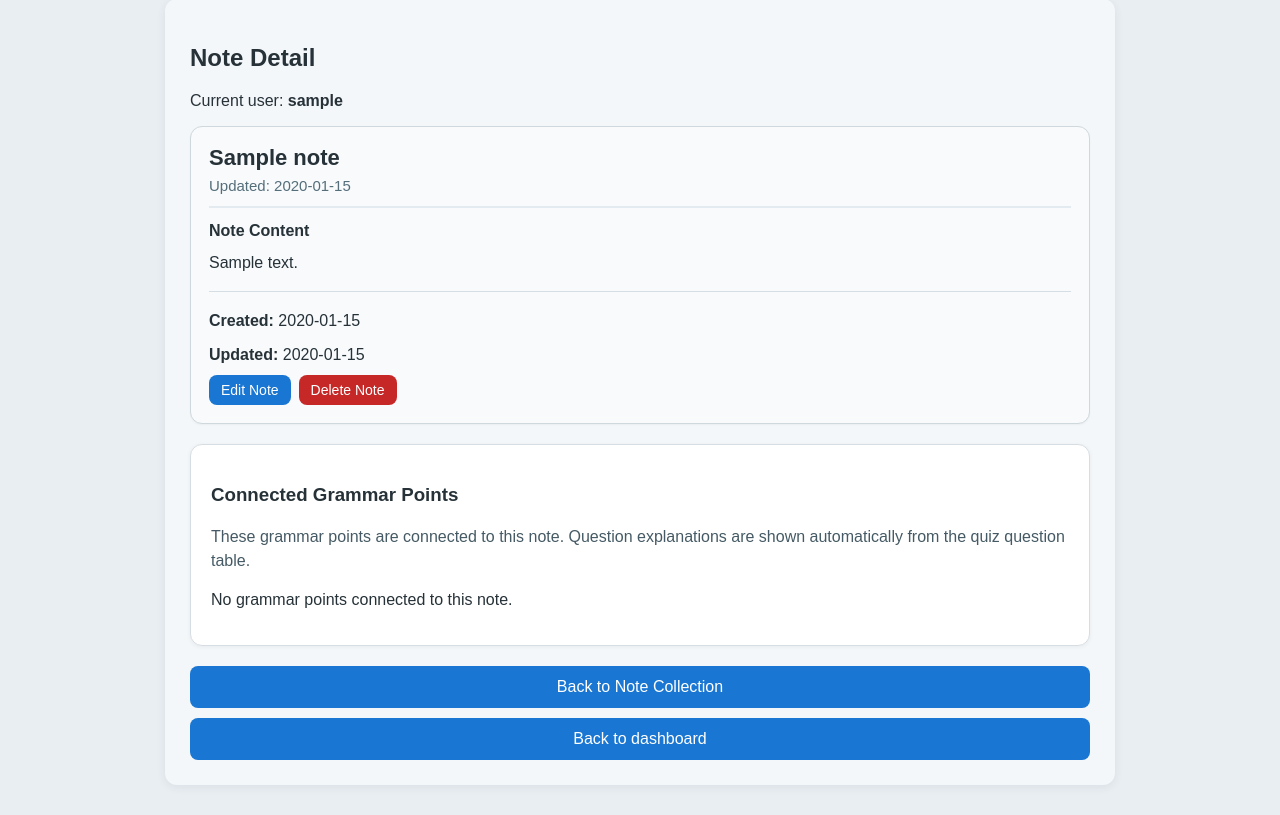
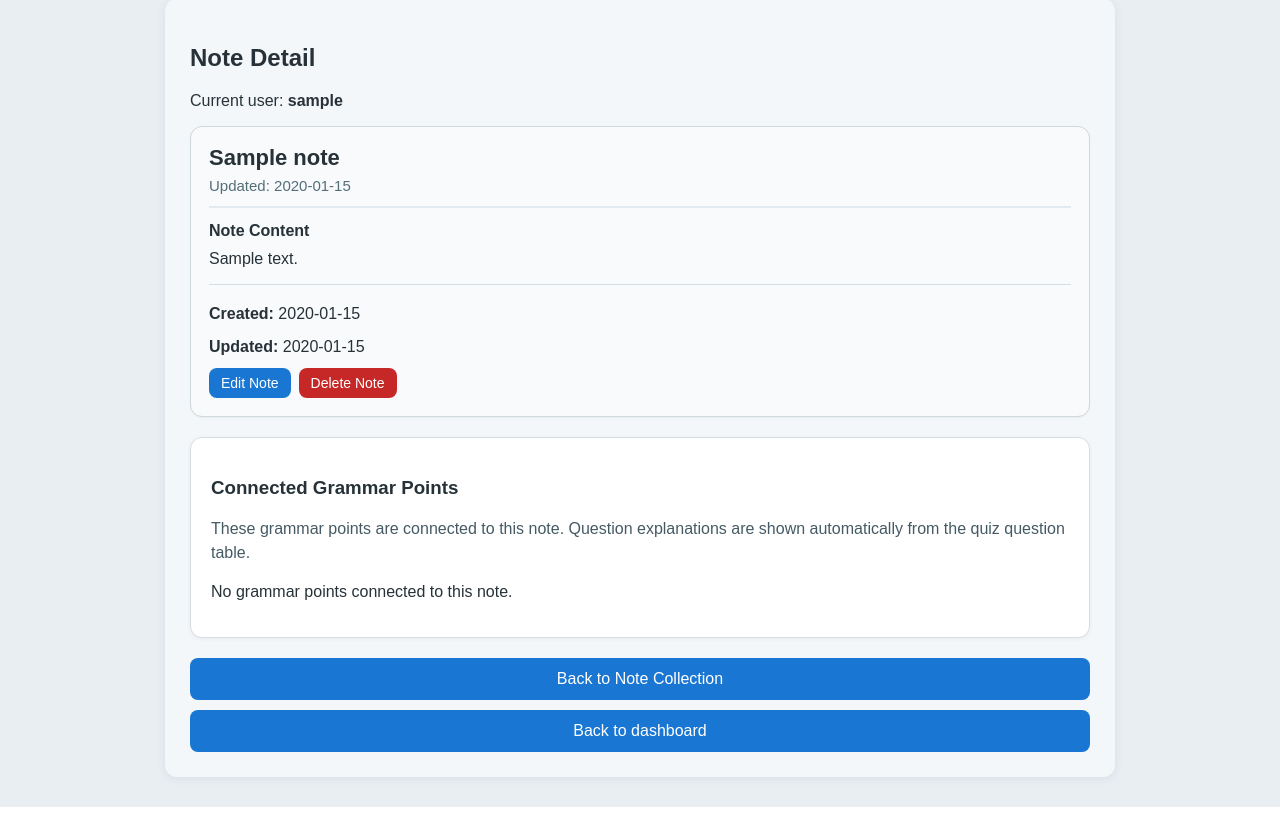
Before and after one commit to ZahinAizat/JLPT_Grammar_App, a Flask app: page /notes/1 in a window 1280 px wide. Shown: the part 151-966 px from the top of the page. Run offline with Flask 3, Linux system fonts and the light colour scheme; the visitor is signed in with stand-in values (Sample User, id 1); tables that the repository leaves empty hold one stand-in row (values such as "Sample post"); data that the repository does not hold is empty; parts of the project's set-up code (start-up, migrations or seed data) failed here and were passed over.

Commit message:
Update note content display

```diff
--- a/templates/delete_note.html
+++ b/templates/delete_note.html
@@ -16,7 +16,7 @@
 
     <div class="mastery-grammar-card">
         <h4>{{ note.title }}</h4>
-        <p>{{ note.content }}</p>
+        <div class="note-content">{{ note.content }}</div>
 
         <div class="mastery-grammar-divider"></div>
 
--- a/templates/grammar_notes.html
+++ b/templates/grammar_notes.html
@@ -159,7 +159,7 @@
                 </div>
 
                 <div class="mastery-grammar-section">
-                    <p>{{ note.content }}</p>
+                    <div class="note-content">{{ note.content }}</div>
                 </div>
 
                 <div class="mastery-grammar-divider"></div>
--- a/templates/note_detail.html
+++ b/templates/note_detail.html
@@ -22,7 +22,7 @@
 
     <div class="mastery-grammar-section">
         <h5>Note Content</h5>
-        <p>{{ note.content }}</p>
+        <div class="note-content">{{ note.content }}</div>
     </div>
 
     <div class="mastery-grammar-divider"></div>
--- a/templates/notes_collection.html
+++ b/templates/notes_collection.html
@@ -114,7 +114,7 @@
 
                 <div class="mastery-grammar-section">
                     <h5>Note Content</h5>
-                    <p>{{ note.content }}</p>
+                    <div class="note-content">{{ note.content }}</div>
                 </div>
 
                 <div class="mastery-grammar-divider"></div>
```
